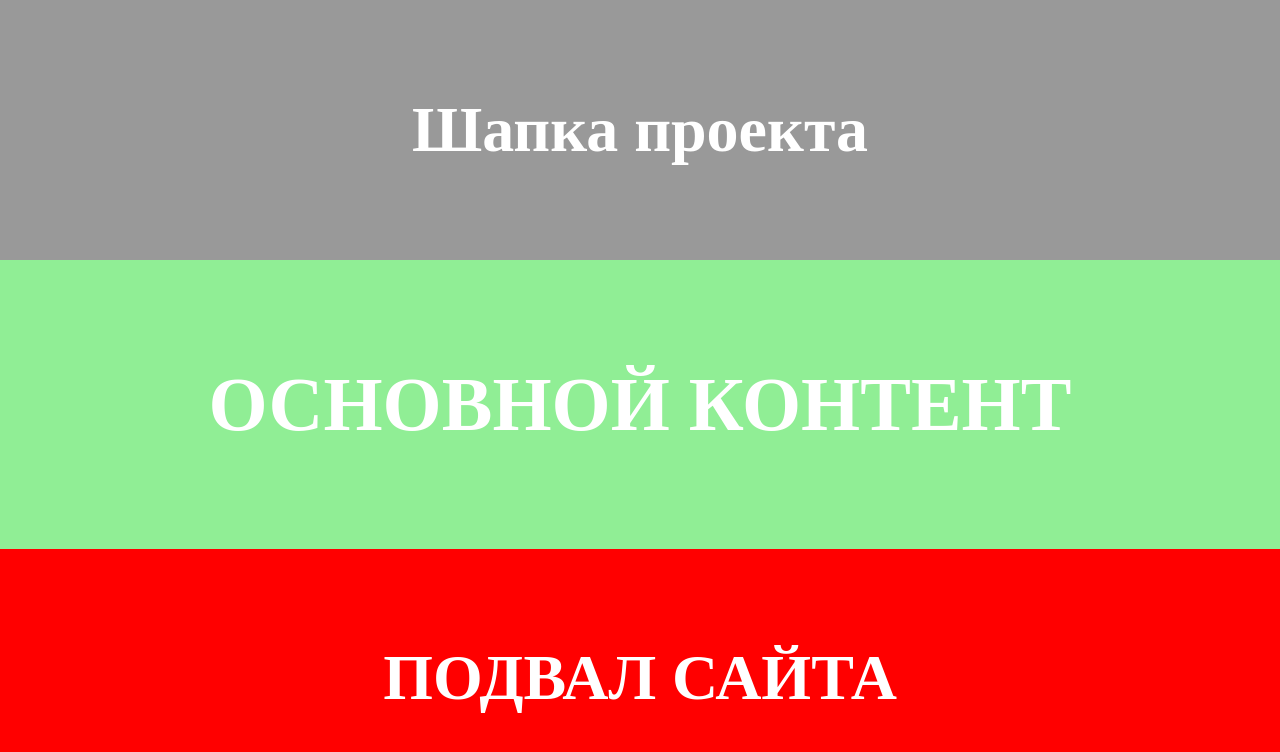
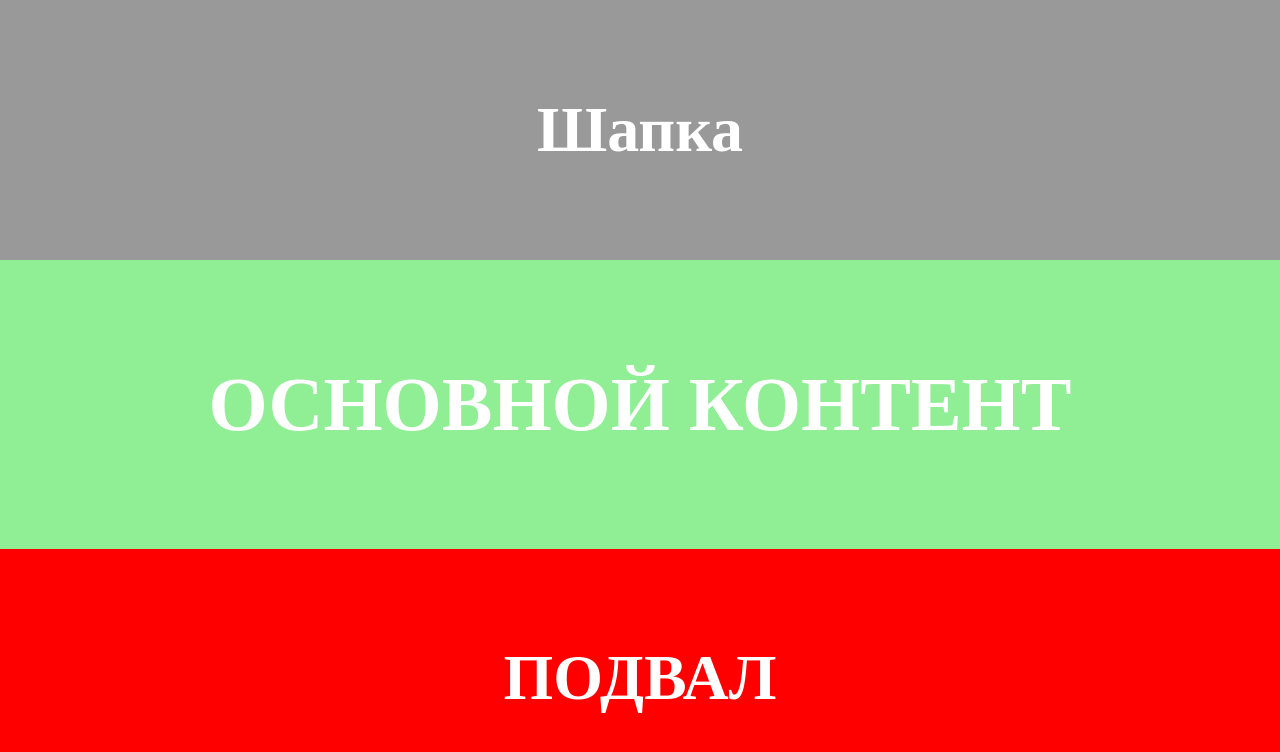
Before and after one commit to ksionya/ksionya-test, a plain HTML site: page index.html in a window 1280 px wide. Drawn offline with Linux system fonts and the light colour scheme.

Commit message:
Edited main page

```diff
--- a/index.html
+++ b/index.html
@@ -10,7 +10,7 @@
     <body>
 
 <header class="header">
-<h1>Шапка проекта</h1>
+<h1>Шапка</h1>
 </header>
 
     <main class="main">
@@ -18,7 +18,7 @@
     </main>
 
     <footer class="footer">
-        <h1>ПОДВАЛ САЙТА</h1>
+        <h1>ПОДВАЛ</h1>
     </footer>
     </body>
 </html>
```
